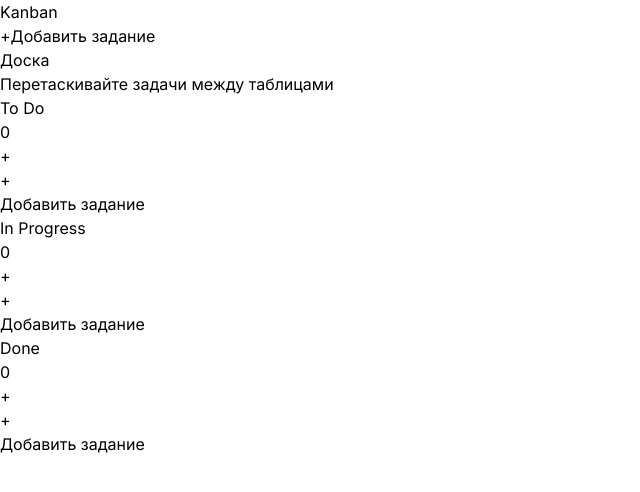
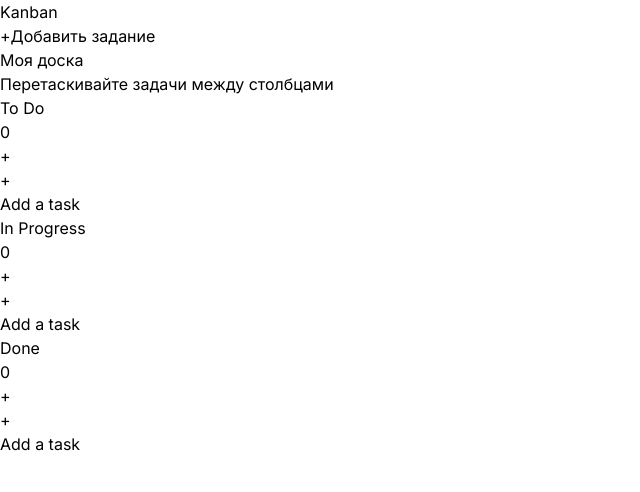
Before and after one commit to katasecurity/taskflow, a Next.js app: page / in a window 1280 px wide. Shown: the top 492 px of the page, without its empty margins (0-640 px from the left). Built offline with nearby package versions, Linux system fonts and the light colour scheme.

Commit message:
fix addtask and got a column.accentColor instead of random colors lol and useMemo

```diff
--- a/app/page.tsx
+++ b/app/page.tsx
@@ -8,7 +8,7 @@ import { useBoard } from "@/hooks/useBoard";
 import { ColumnId } from "@/types";
 
 export default function HomePage() {
-  const { tasks, addTask, moveTask, deleteTask } = useBoard();
+  const { tasks, isLoaded, addTask, moveTask, deleteTask } = useBoard();
   const [isModalOpen, setIsModalOpen] = useState(false);
   const [defaultColumn, setDefaultColumn] = useState<ColumnId>("todo");
 
@@ -22,15 +22,14 @@ export default function HomePage() {
       <Header onAddTask={() => handleOpenModal()} />
       <main className="flex-1 max-w-6xl mx-auto w-full px-6 py-8">
         <div className="mb-8">
-          <h1 className="text-2xl font-bold text-gray-900 dark:text-white mb-1">
-            Доска
-          </h1>
-          <p className="text-sm text-gray-500 dark:text-gray-400">
-           Перетаскивайте задачи между таблицами
+          <h1 className="text-2xl font-bold text-white mb-1">Mоя доска</h1>
+          <p className="text-sm text-gray-500">
+            Перетаскивайте задачи между столбцами
           </p>
         </div>
         <Board
           tasks={tasks}
+          isLoaded={isLoaded}
           onMoveTask={moveTask}
           onDeleteTask={deleteTask}
           onAddTask={handleOpenModal}
--- a/components/Board.tsx
+++ b/components/Board.tsx
@@ -1,16 +1,29 @@
 "use client";
 
-import { useRef } from "react";
-import { ColumnId, COLUMNS } from "@/types";
-import { useBoard } from "@/hooks/useBoard";
+import { useRef, useMemo } from "react";
+import { ColumnId, COLUMNS, Task } from "@/types";
 import ColumnComponent from "./Column";
 
+interface BoardProps {
+  tasks: Task[];
+  isLoaded: boolean;
+  onMoveTask: (taskId: string, columnId: ColumnId) => void;
+  onDeleteTask: (taskId: string) => void;
+  onAddTask: (columnId: ColumnId) => void;
+}
 
-export default function Board() {
-  const { tasks, addTask, moveTask, deleteTask } = useBoard();
+export default function Board({
+  tasks, isLoaded, onMoveTask, onDeleteTask, onAddTask,
+}: BoardProps) {
+  const draggedTaskId = useRef<string | null>(null);
 
-
-  const draggedTaskId = useRef<string | null>(null);
+  const tasksByColumn = useMemo(() => {
+    return tasks.reduce((acc, task) => {
+      if (!acc[task.columnId]) acc[task.columnId] = [];
+      acc[task.columnId].push(task);
+      return acc;
+    }, {} as Record<ColumnId, Task[]>);
+  }, [tasks]);
 
   const handleDragStart = (taskId: string) => {
     draggedTaskId.current = taskId;
@@ -18,9 +31,33 @@ export default function Board() {
 
   const handleDrop = (targetColumnId: ColumnId) => {
     if (!draggedTaskId.current) return;
-    moveTask(draggedTaskId.current, targetColumnId);
+    onMoveTask(draggedTaskId.current, targetColumnId);
     draggedTaskId.current = null;
   };
+
+  if (!isLoaded) {
+    return (
+      <div className="grid grid-cols-1 md:grid-cols-3 gap-5">
+        {COLUMNS.map((col) => (
+          <div
+            key={col.id}
+            className="rounded-2xl bg-gray-900/50 border border-white/5 p-4 min-h-[520px] animate-pulse"
+          >
+            <div className="flex items-center gap-2 mb-4">
+              <div className={`w-2 h-2 rounded-full ${col.accent} opacity-50`} />
+              <div className="h-3 w-20 bg-gray-800 rounded" />
+            </div>
+            <div className="h-px bg-white/5 mb-4" />
+            <div className="flex flex-col gap-2.5">
+              {[...Array(2)].map((_, i) => (
+                <div key={i} className="h-20 bg-gray-800/60 rounded-xl" />
+              ))}
+            </div>
+          </div>
+        ))}
+      </div>
+    );
+  }
 
   return (
     <div className="grid grid-cols-1 md:grid-cols-3 gap-5">
@@ -28,11 +65,11 @@ export default function Board() {
         <ColumnComponent
           key={column.id}
           column={column}
-
-          tasks={tasks.filter((task) => task.columnId === column.id)}
-          onDelete={deleteTask}
+          tasks={tasksByColumn[column.id] || []}
+          onDelete={onDeleteTask}
           onDragStart={handleDragStart}
           onDrop={handleDrop}
+          onAddTask={onAddTask}
         />
       ))}
     </div>
--- a/components/Column.tsx
+++ b/components/Column.tsx
@@ -4,23 +4,25 @@ import { useState } from "react";
 import { Column, Task, ColumnId } from "@/types";
 import TaskCard from "./TaskCard";
 
-
-const ACCENT: Record<ColumnId, string> = {
-  todo: "bg-blue-500",
-  inprogress: "bg-amber-500",
-  done: "bg-emerald-500",
-};
-
-const ACCENT_TEXT: Record<ColumnId, string> = {
-  todo: "text-blue-400",
-  inprogress: "text-amber-400",
-  done: "text-emerald-400",
-};
-
-const ACCENT_BORDER: Record<ColumnId, string> = {
-  todo: "border-blue-500/40",
-  inprogress: "border-amber-500/40",
-  done: "border-emerald-500/40",
+const COLORS: Record<string, { dot: string; text: string; border: string; plus: string }> = {
+  blue:    {
+    dot:    "bg-blue-500",
+    text:   "text-blue-400",
+    border: "border-blue-500/40",
+    plus:   "text-blue-400",
+  },
+  amber:   {
+    dot:    "bg-amber-500",
+    text:   "text-amber-400",
+    border: "border-amber-500/40",
+    plus:   "text-amber-400",
+  },
+  emerald: {
+    dot:    "bg-emerald-500",
+    text:   "text-emerald-400",
+    border: "border-emerald-500/40",
+    plus:   "text-emerald-400",
+  },
 };
 
 interface ColumnProps {
@@ -36,6 +38,8 @@ export default function ColumnComponent({
   column, tasks, onDelete, onDragStart, onDrop, onAddTask,
 }: ColumnProps) {
   const [isDragOver, setIsDragOver] = useState(false);
+
+  const c = COLORS[column.accentColor];
 
   const handleDragOver = (e: React.DragEvent) => {
     e.preventDefault();
@@ -56,45 +60,33 @@ export default function ColumnComponent({
       className={`
         flex flex-col rounded-2xl p-4 min-h-[520px]
         bg-gray-900/50 border transition-all duration-200
-        ${isDragOver
-          ? `${ACCENT_BORDER[column.id]} shadow-lg scale-[1.01]`
-          : "border-white/5"
-        }
+        ${isDragOver ? `${c.border} shadow-lg scale-[1.01]` : "border-white/5"}
       `}
     >
-
+      {/* Шапка */}
       <div className="flex items-center justify-between mb-4">
         <div className="flex items-center gap-2.5">
-
-          <div className={`w-2 h-2 rounded-full ${ACCENT[column.id]}`} />
+          <div className={`w-2 h-2 rounded-full ${c.dot}`} />
           <h2 className="text-xs font-semibold uppercase tracking-widest text-gray-400">
             {column.title}
           </h2>
-          <span className={`text-xs font-bold px-1.5 py-0.5 rounded-md
-                            bg-white/5 ${ACCENT_TEXT[column.id]}`}>
+          <span className={`text-xs font-bold px-1.5 py-0.5 rounded-md bg-white/5 ${c.text}`}>
             {tasks.length}
           </span>
         </div>
-
-
         <button
           onClick={() => onAddTask(column.id)}
-          className={`w-6 h-6 rounded-lg flex items-center justify-center
-                      text-gray-500 hover:text-gray-200 hover:bg-white/10
-                      transition-all duration-150 text-lg leading-none
-                      active:scale-90`}
-          title={`Add task to ${column.title}`}
+          className="w-6 h-6 rounded-lg flex items-center justify-center
+                     text-gray-500 hover:text-gray-200 hover:bg-white/10
+                     transition-all duration-150 text-lg leading-none active:scale-90"
         >
           +
         </button>
       </div>
 
+      <div className="h-px bg-white/5 mb-4" />
 
-      <div className={`h-px mb-4 ${
-        isDragOver ? `bg-gradient-to-r from-transparent via-${ACCENT[column.id]} to-transparent opacity-60` : "bg-white/5"
-      }`} />
-
-
+      {/* Карточки */}
       <div className="flex flex-col gap-2.5 flex-1">
         {tasks.map((task) => (
           <TaskCard
@@ -105,14 +97,13 @@ export default function ColumnComponent({
           />
         ))}
 
-
         {tasks.length === 0 && (
           <div
             onClick={() => onAddTask(column.id)}
             className={`
               flex-1 flex flex-col items-center justify-center gap-2
-              rounded-xl border border-dashed cursor-pointer
-              transition-all duration-200 group min-h-[200px]
+              rounded-xl border border-dashed cursor-pointer min-h-[200px]
+              transition-all duration-200 group
               ${isDragOver
                 ? "border-white/20 bg-white/5"
                 : "border-white/5 hover:border-white/15 hover:bg-white/[0.02]"
@@ -120,12 +111,12 @@ export default function ColumnComponent({
             `}
           >
             <div className={`w-8 h-8 rounded-xl flex items-center justify-center
-                              bg-white/5 group-hover:bg-white/10 transition-colors
-                              text-lg ${ACCENT_TEXT[column.id]}`}>
+                            bg-white/5 group-hover:bg-white/10 transition-colors
+                            text-lg ${c.plus}`}>
               +
             </div>
             <p className="text-xs text-gray-600 group-hover:text-gray-500 transition-colors">
-              Добавить задание
+              Add a task
             </p>
           </div>
         )}
--- a/hooks/useBoard.ts
+++ b/hooks/useBoard.ts
@@ -6,23 +6,15 @@ import { loadTasks, saveTasks } from "@/lib/localStorage";
 
 export const useBoard = () => {
   const [tasks, setTasks] = useState<Task[]>([]);
+  const [isLoaded, setIsLoaded] = useState(false);
 
   useEffect(() => {
     setTasks(loadTasks());
+    setIsLoaded(true);
   }, []);
 
-
-  const updateTasks = (newTasks: Task[]) => {
-    setTasks(newTasks);
-    saveTasks(newTasks);
-  };
-
-
-  const addTask = (
-    title: string,
-    description: string,
-    columnId: ColumnId
-  ): void => {
+  const addTask = (title: string, description: string, columnId: ColumnId) => {
+    if (!title.trim()) return;
     const newTask: Task = {
       id: crypto.randomUUID(),
       title: title.trim(),
@@ -30,21 +22,30 @@ export const useBoard = () => {
       columnId,
       createdAt: new Date().toISOString(),
     };
-    updateTasks([...tasks, newTask]);
+    setTasks((prev) => {
+      const updated = [...prev, newTask];
+      saveTasks(updated);
+      return updated;
+    });
   };
 
-
-  const moveTask = (taskId: string, targetColumnId: ColumnId): void => {
-    const updated = tasks.map((task) =>
-      task.id === taskId ? { ...task, columnId: targetColumnId } : task
-    );
-    updateTasks(updated);
+  const moveTask = (taskId: string, targetColumnId: ColumnId) => {
+    setTasks((prev) => {
+      const updated = prev.map((t) =>
+        t.id === taskId ? { ...t, columnId: targetColumnId } : t
+      );
+      saveTasks(updated);
+      return updated;
+    });
   };
 
-
-  const deleteTask = (taskId: string): void => {
-    updateTasks(tasks.filter((task) => task.id !== taskId));
+  const deleteTask = (taskId: string) => {
+    setTasks((prev) => {
+      const updated = prev.filter((t) => t.id !== taskId);
+      saveTasks(updated);
+      return updated;
+    });
   };
 
-  return { tasks, addTask, moveTask, deleteTask };
+  return { tasks, addTask, moveTask, deleteTask, isLoaded };
 };
--- a/types/index.ts
+++ b/types/index.ts
@@ -9,33 +9,13 @@ export interface Task {
 }
 
 export interface Column {
-    id: ColumnId;
+  id: ColumnId;
   title: string;
-  color: string;
-  bgColor: string;
-  borderColor: string;
+  accentColor: string;
 }
 
 export const COLUMNS: Column[] = [
-  {
-    id: "todo",
-    title: "To Do",
-    color: "text-blue-700 dark:text-blue-400",
-    bgColor: "bg-blue-50 dark:bg-blue-950/30",
-    borderColor: "border-blue-200 dark:border-blue-800",
-  },
-  {
-    id: "inprogress",
-    title: "In Progress",
-    color: "text-amber-700 dark:text-amber-400",
-    bgColor: "bg-amber-50 dark:bg-amber-950/30",
-    borderColor: "border-amber-200 dark:border-amber-800",
-  },
-  {
-    id: "done",
-    title: "Done",
-    color: "text-green-700 dark:text-green-400",
-    bgColor: "bg-green-50 dark:bg-green-950/30",
-    borderColor: "border-green-200 dark:border-green-800",
-  },
+  { id: "todo",       title: "To Do",       accentColor: "blue"    },
+  { id: "inprogress", title: "In Progress", accentColor: "amber"   },
+  { id: "done",       title: "Done",        accentColor: "emerald" },
 ];
```
